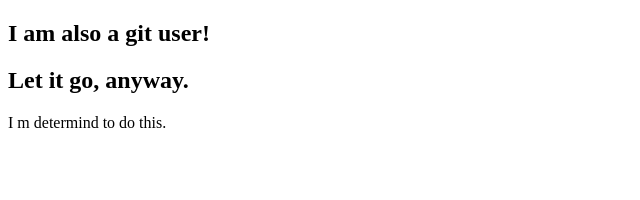
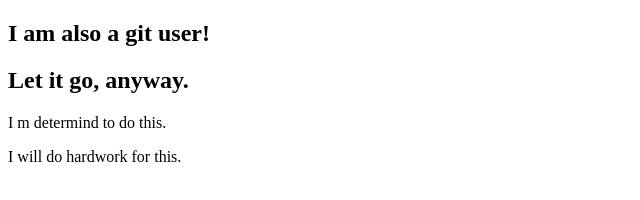
Before and after one commit to Miraj-Rahman/miraj-s-gittu, a plain HTML site: page index.html in a window 1280 px wide. Shown: the whole page, without its empty margins (0-640 px from the left). Drawn offline with Linux system fonts and the light colour scheme.

Commit message:
Update index.html

```diff
--- a/index.html
+++ b/index.html
@@ -9,5 +9,6 @@
     <h2>I am also a git user!</h2>
     <h2>Let it go, anyway.</h2>
     <p>I m determind to do this.</p>
+    <p>I will do hardwork for this.</p>
 </body>
 </html>
```
